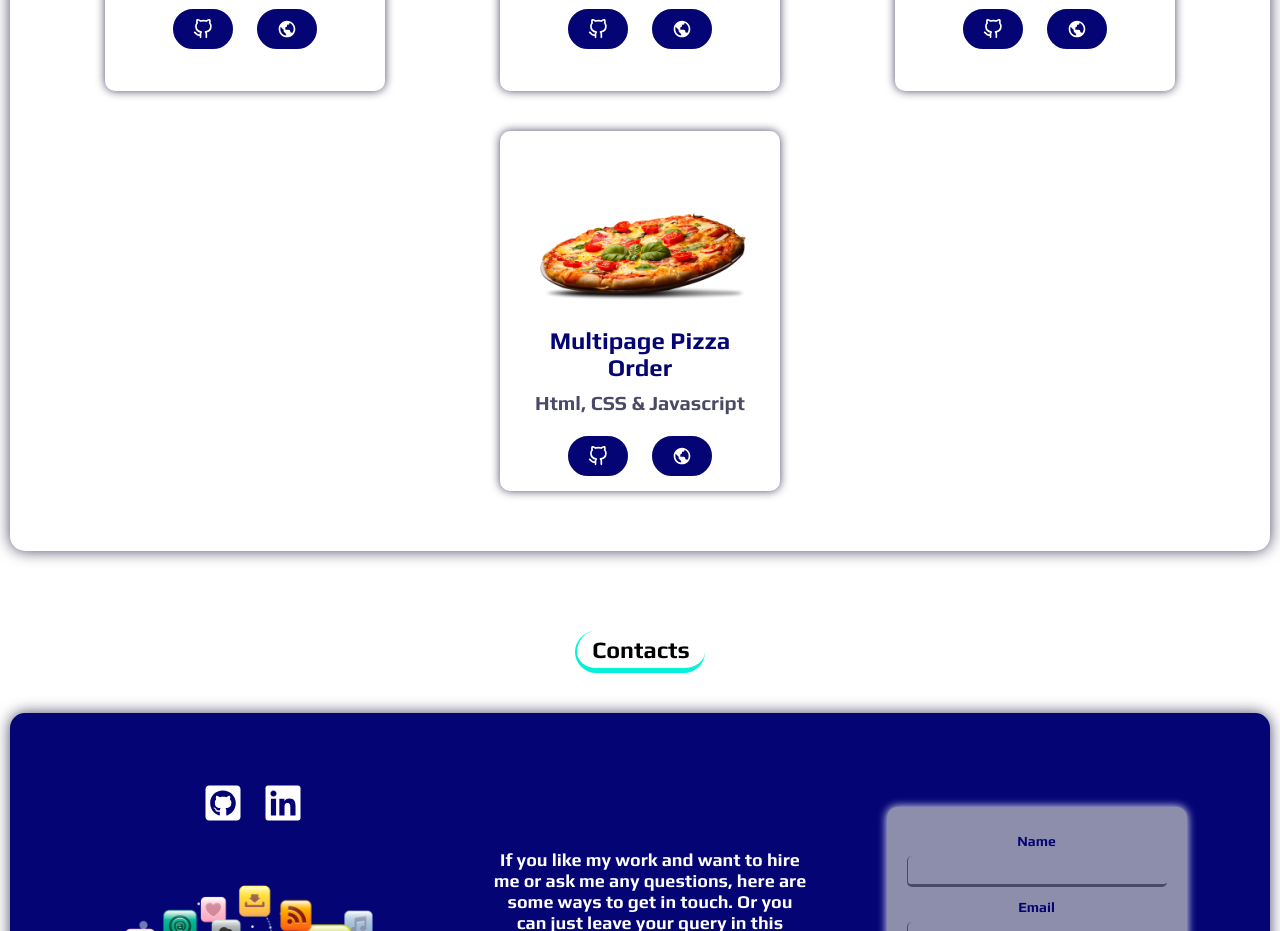
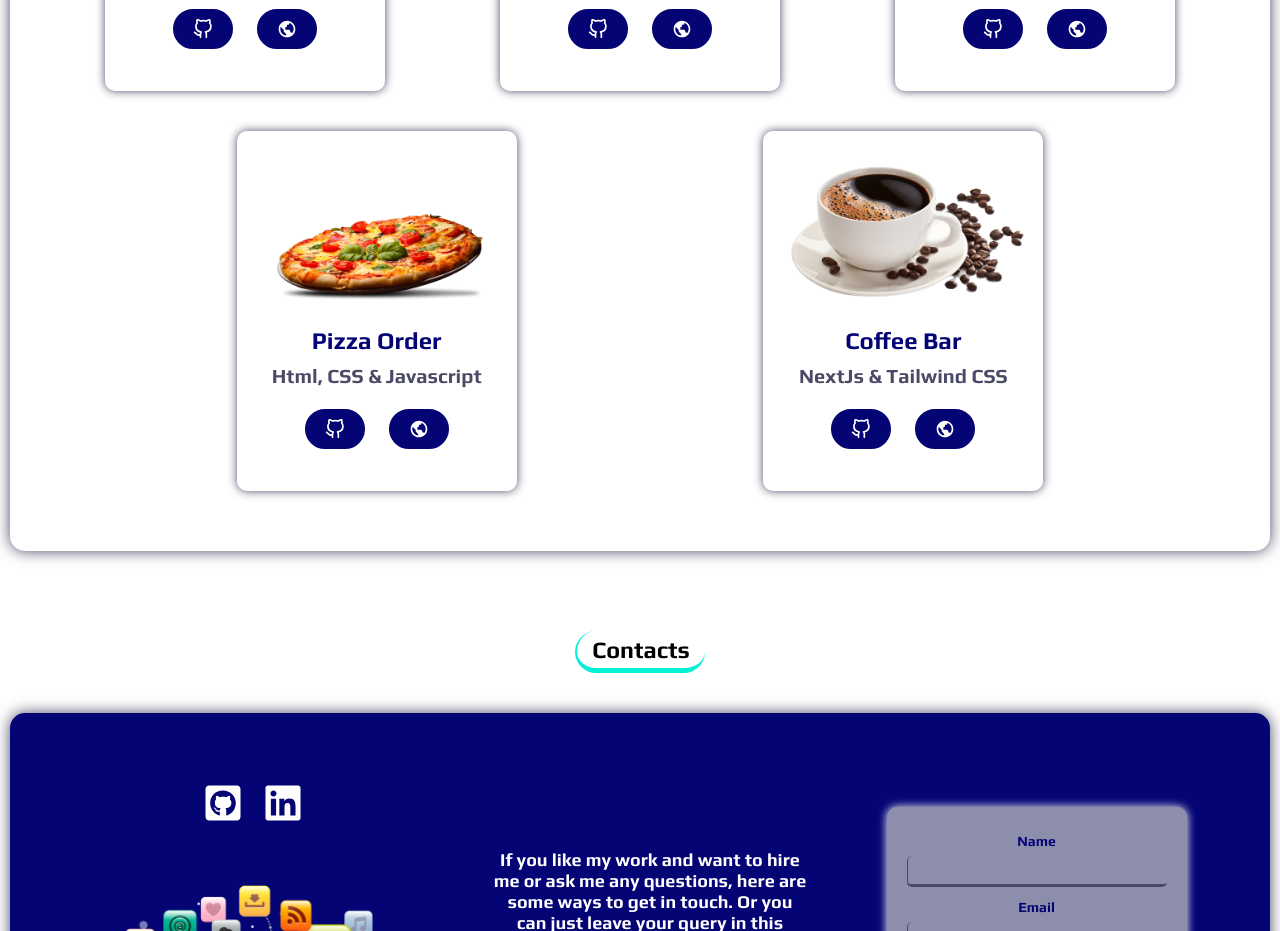
Before and after one commit to Enrique1311/Mi-Portfolio, a React (Create React App) app: page / in a window 1280 px wide. Shown: the part 3380-4311 px from the top of the page. Built offline with nearby package versions, Linux system fonts and the light colour scheme; a web font is replaced by a local one.

Commit message:
Another project was added.

```diff
--- a/src/components/Projects/ProjectsCards.js
+++ b/src/components/Projects/ProjectsCards.js
@@ -10,6 +10,7 @@ import img8 from "../../assets/food.png";
 import img9 from "../../assets/money.png";
 import img10 from "../../assets/gym.png";
 import img11 from "../../assets/pizza_order.png";
+import img12 from "../../assets/coffee-bar.png";
 import MyButton from "../utilities/Button/MyButton";
 import { BiWorld } from "react-icons/bi";
 import { FaYoutube } from "react-icons/fa";
@@ -101,12 +102,21 @@ const ProjectsCards = () => {
 		},
 		{
 			id: "9",
-			title: "Multipage Pizza Order",
+			title: "Pizza Order",
 			img: img11,
 			description: "Html, CSS & Javascript",
 			gitHubLink: "https://github.com/Enrique1311/Multipage-Pizza-App-Js.git",
 			buttonIcon: <BiWorld />,
 			url: "https://multipage-pizza-app-js.vercel.app",
+		},
+		{
+			id: "10",
+			title: "Coffee Bar",
+			img: img12,
+			description: "NextJs & Tailwind CSS",
+			gitHubLink: "https://github.com/Enrique1311/coffee_bar_nextjs.git",
+			buttonIcon: <BiWorld />,
+			url: "https://coffee-bar-nextjs.vercel.app",
 		},
 	];
 
```
Also changed, not shown: src/assets/coffee-bar.png (added).
